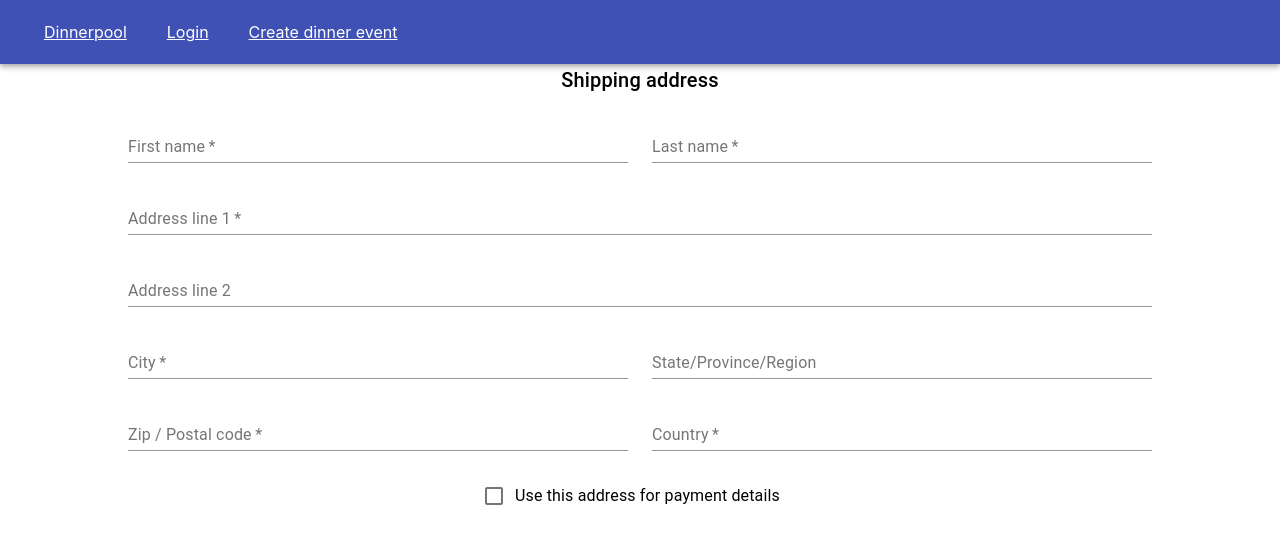
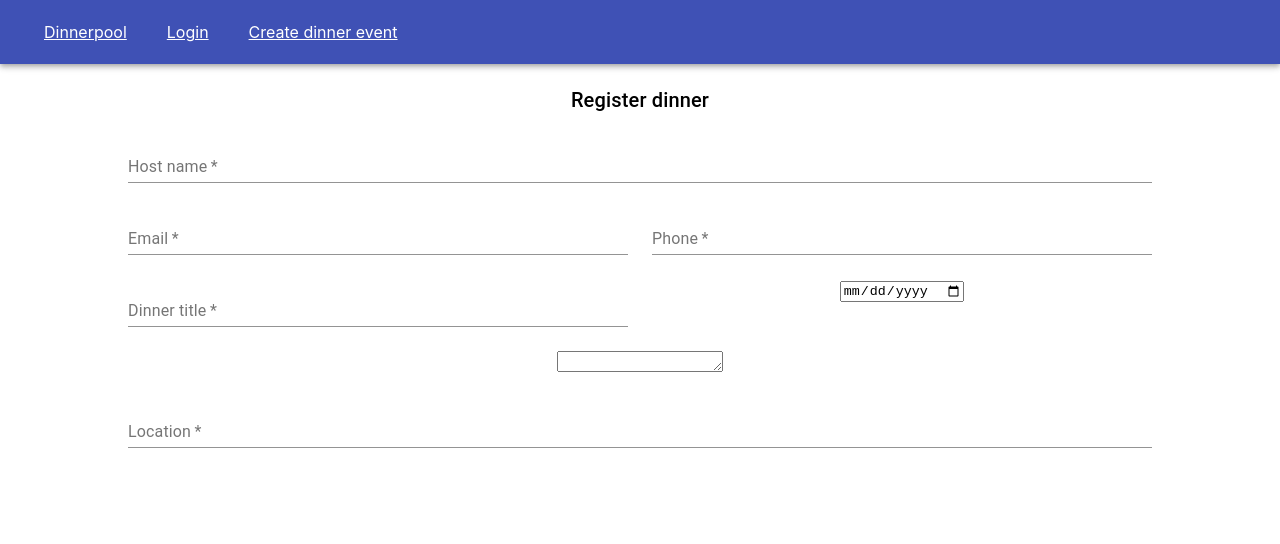
Before and after one commit to joonerik/tdt4140-pu45, a React (Create React App) app in the folder frontend/: page /form in a window 1280 px wide. Shown: the top 544 px of the page. Built offline with nearby package versions, Linux system fonts and the light colour scheme.

Commit message:
feat: add input fields and styling

```diff
--- a/frontend/src/pages/DinnerForm.js
+++ b/frontend/src/pages/DinnerForm.js
@@ -4,21 +4,33 @@ import Typography from '@material-ui/core/Typography';
 import TextField from '@material-ui/core/TextField';
 import FormControlLabel from '@material-ui/core/FormControlLabel';
 import Checkbox from '@material-ui/core/Checkbox';
+import TextArea from '@material-ui/core/TextareaAutosize'
 import "./style/DinnerForm.css"
+import TextareaAutosize from '@material-ui/core/TextareaAutosize';
 
 export default function AddressForm() {
   return (
     <React.Fragment>
       <Typography variant="h6" gutterBottom>
-        Shipping address
+        Register dinner
       </Typography>
       <Grid container spacing={3}>
-        <Grid item xs={12} sm={6}>
+        <Grid item xs={12}>
           <TextField
             required
-            id="firstName"
-            name="firstName"
-            label="First name"
+            id="hostName"
+            name="hostName"
+            label="Host name"
+            fullWidth
+            autoComplete="given-name"
+          />
+          </Grid>
+          <Grid item xs={12} sm={6}>
+          <TextField
+            required
+            id="email"
+            name="email"
+            label="Email"
             fullWidth
             autoComplete="given-name"
           />
@@ -26,71 +38,49 @@ export default function AddressForm() {
         <Grid item xs={12} sm={6}>
           <TextField
             required
-            id="lastName"
-            name="lastName"
-            label="Last name"
+            id="phone"
+            name="phone"
+            label="Phone"
             fullWidth
-            autoComplete="family-name"
+          />
+        </Grid>
+        <Grid item xs={12} sm={6}>
+          <TextField
+            required
+            id="dinnerTitle"
+            name="dinnerTitle"
+            label="Dinner title"
+            fullWidth
+          />
+        </Grid>
+        <Grid item xs={12} sm={6}>
+          <input
+            type="date"
+            required
+            id="date"
+            name="date"
+            label="Date"
+            fullWidth
+          />
+        </Grid>
+        <Grid item xs={12}>
+          <TextareaAutosize
+            id="country"
+            name="country"
+            label="Country"
+            fullWidth
           />
         </Grid>
         <Grid item xs={12}>
           <TextField
             required
-            id="address1"
-            name="address1"
-            label="Address line 1"
+            id="location"
+            name="location"
+            label="Location"
             fullWidth
-            autoComplete="shipping address-line1"
           />
         </Grid>
-        <Grid item xs={12}>
-          <TextField
-            id="address2"
-            name="address2"
-            label="Address line 2"
-            fullWidth
-            autoComplete="shipping address-line2"
-          />
-        </Grid>
-        <Grid item xs={12} sm={6}>
-          <TextField
-            required
-            id="city"
-            name="city"
-            label="City"
-            fullWidth
-            autoComplete="shipping address-level2"
-          />
-        </Grid>
-        <Grid item xs={12} sm={6}>
-          <TextField id="state" name="state" label="State/Province/Region" fullWidth />
-        </Grid>
-        <Grid item xs={12} sm={6}>
-          <TextField
-            required
-            id="zip"
-            name="zip"
-            label="Zip / Postal code"
-            fullWidth
-            autoComplete="shipping postal-code"
-          />
-        </Grid>
-        <Grid item xs={12} sm={6}>
-          <TextField
-            required
-            id="country"
-            name="country"
-            label="Country"
-            fullWidth
-            autoComplete="shipping country"
-          />
-        </Grid>
-        <Grid item xs={12}>
-          <FormControlLabel
-            control={<Checkbox color="secondary" name="saveAddress" value="yes" />}
-            label="Use this address for payment details"
-          />
-        </Grid>
+
       </Grid>
     </React.Fragment>
   );
--- a/frontend/src/pages/style/DinnerForm.css
+++ b/frontend/src/pages/style/DinnerForm.css
@@ -3,6 +3,5 @@
     margin: auto !important;
 }
 .MuiTypography-gutterBottom {
-    margin-bottom: 0.35em;
-    margin-top: 0.35em;
+    margin-top: 1em !important;
 }
```
